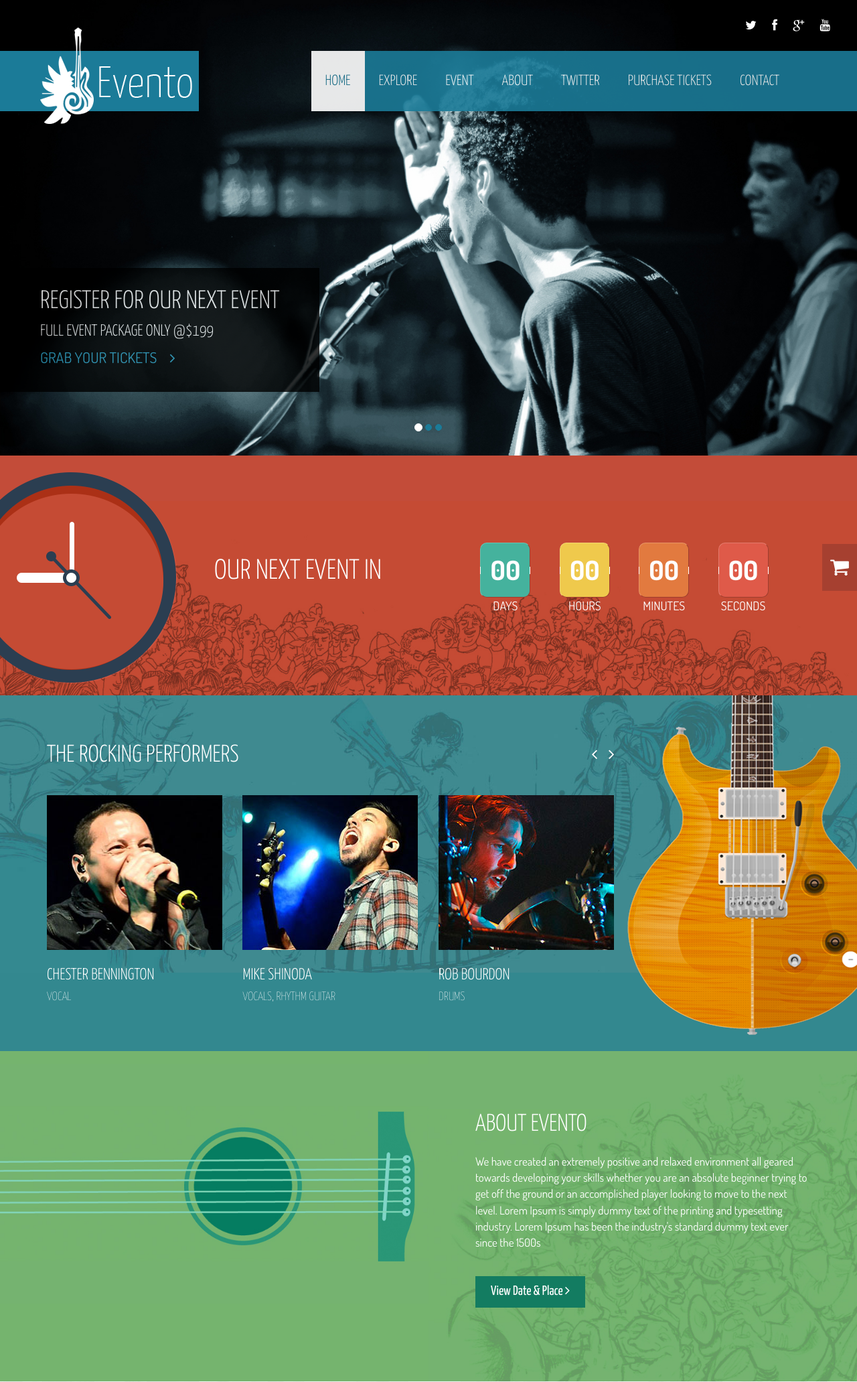
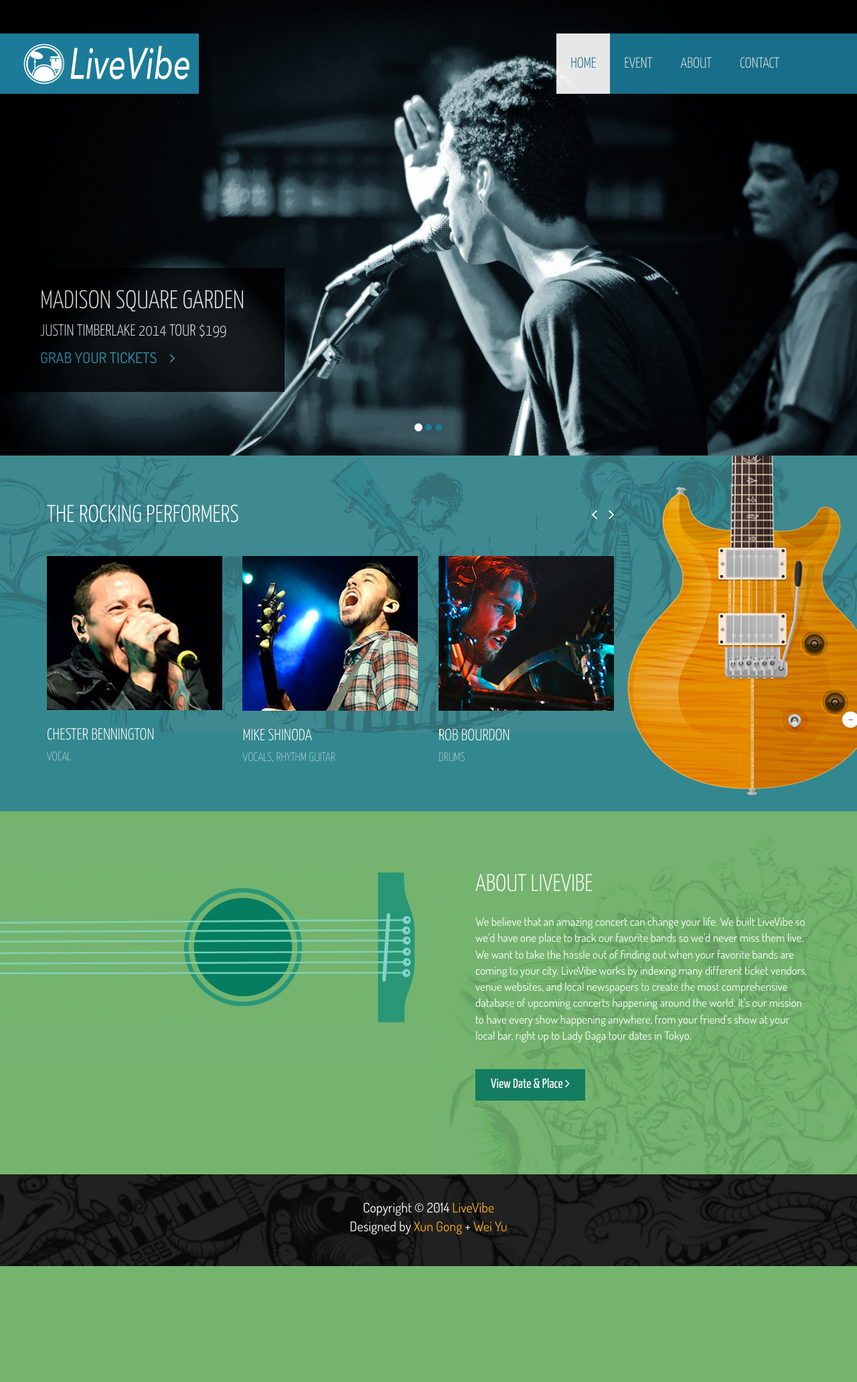
Before and after one commit to yirui123/LiveVibe, a PHP site: page / in a window 1280 px wide. Shown: the top 2063 px of the page at 67% size. After the commit the page ends 1890 px from the top, so only its background shows below. Run offline with PHP 8.4, Linux system fonts and the light colour scheme; some libraries are stand-ins or nearby versions.

Commit message:
index page almost done

```diff
--- a/css/main.css
+++ b/css/main.css
@@ -111,7 +111,8 @@
 
 .navbar-brand img {
   position: absolute;
-  top: -35px;
+  top: 15px;
+  left: 35px;
 }
 
 .navbar-right {
--- a/index.html
+++ b/index.html
@@ -1,26 +1,26 @@
+<!-- Project: LiveVibe
+Author: Xun Gong, Wei Yu
+Date: Dec 4th, 2014 -->
+
+<!-- PHP and manipulate with livevibe database -->
+<?php
+// Declare variables need to be presented in HTML below
+
+?>
+
 <!DOCTYPE html>
 <html lang="en">
 <head>
     <meta charset="utf-8">
     <meta name="viewport" content="width=device-width, initial-scale=1.0">
     <meta name="description" content="">
-    <meta name="author" content="Xun Gong   Wei Yu">
-    <title>Evento | Free Onepage Event Template | ShapeBootstrap</title>
+    <meta name="author" content="Xun Gong + Wei Yu">
+    <title>LiveVibe | CS6083 Database Project</title>
     <link href="css/bootstrap.min.css" rel="stylesheet">
     <link href="css/font-awesome.min.css" rel="stylesheet">
 	<link href="css/main.css" rel="stylesheet">
 	<link href="css/animate.css" rel="stylesheet">
 	<link href="css/responsive.css" rel="stylesheet">
-
-    <!--[if lt IE 9]>
-	    <script src="js/html5shiv.js"></script>
-	    <script src="js/respond.min.js"></script>
-    <![endif]-->
-    <link rel="shortcut icon" href="images/ico/favicon.ico">
-    <link rel="apple-touch-icon-precomposed" sizes="144x144" href="images/ico/apple-touch-icon-144-precomposed.png">
-    <link rel="apple-touch-icon-precomposed" sizes="114x114" href="images/ico/apple-touch-icon-114-precomposed.png">
-    <link rel="apple-touch-icon-precomposed" sizes="72x72" href="images/ico/apple-touch-icon-72-precomposed.png">
-    <link rel="apple-touch-icon-precomposed" href="images/ico/apple-touch-icon-57-precomposed.png">
 </head><!--/head-->
 
 <body>
@@ -28,12 +28,7 @@
 		<div class="main-nav">
 			<div class="container">
 				<div class="header-top">
-					<div class="pull-right social-icons">
-						<a href="#"><i class="fa fa-twitter"></i></a>
-						<a href="#"><i class="fa fa-facebook"></i></a>
-						<a href="#"><i class="fa fa-google-plus"></i></a>
-						<a href="#"><i class="fa fa-youtube"></i></a>
-					</div>
+				<!-- deleted social icon -->
 				</div>
 		        <div class="row">
 		            <div class="navbar-header">
@@ -50,12 +45,9 @@
 		            <div class="collapse navbar-collapse">
 		                <ul class="nav navbar-nav navbar-right">
 		                    <li class="scroll active"><a href="#home">Home</a></li>
-		                    <li class="scroll"><a href="#explore">Explore</a></li>
-		                    <li class="scroll"><a href="#event">Event</a></li>
+                    		<li class="scroll"><a href="#event">Event</a></li>
 		                    <li class="scroll"><a href="#about">About</a></li>
-		                    <li class="no-scroll"><a href="#twitter">Twitter</a></li>
-		                    <li><a class="no-scroll" href="#" target="_blank">PURCHASE TICKETS</a></li>
-		                    <li class="scroll"><a href="#contact">Contact</a></li>
+							<li class="scroll"><a href="#contact">Contact</a></li>
 		                </ul>
 		            </div>
 		        </div>
@@ -75,24 +67,24 @@
 				<div class="item active">
 					<img class="img-responsive" src="images/slider/bg1.jpg" alt="slider">
 					<div class="carousel-caption">
-						<h2>register for our next event </h2>
-						<h4>full event package only @$199</h4>
+						<h2>Madison Square Garden </h2>
+						<h4>Justin Timberlake 2014 Tour $199</h4>
 						<a href="#contact">GRAB YOUR TICKETS <i class="fa fa-angle-right"></i></a>
 					</div>
 				</div>
 				<div class="item">
 					<img class="img-responsive" src="images/slider/bg2.jpg" alt="slider">
 					<div class="carousel-caption">
-						<h2>register for our next event </h2>
-						<h4>full event package only @$199</h4>
+						<h2>Music Hall of Williamsburg </h2>
+						<h4>Billy Joel: Untouchable Rim Live $159</h4>
 						<a href="#contact">GRAB YOUR TICKETS <i class="fa fa-angle-right"></i></a>
 					</div>
 				</div>
 				<div class="item">
 					<img class="img-responsive" src="images/slider/bg3.jpg" alt="slider">
 					<div class="carousel-caption">
-						<h2>register for our next event </h2>
-						<h4>full event package only @$199</h4>
+						<h2>Radio City Music Hall </h2>
+						<h4>Lincoln Park Farewell Concert $280</h4>
 						<a href="#contact" >GRAB YOUR TICKETS <i class="fa fa-angle-right"></i></a>
 					</div>
 				</div>
@@ -100,42 +92,6 @@
 		</div>
     </section>
 	<!--/#home-->
-
-	<section id="explore">
-		<div class="container">
-			<div class="row">
-				<div class="watch">
-					<img class="img-responsive" src="images/watch.png" alt="">
-				</div>
-				<div class="col-md-4 col-md-offset-2 col-sm-5">
-					<h2>our next event in</h2>
-				</div>
-				<div class="col-sm-7 col-md-6">
-					<ul id="countdown">
-						<li>
-							<span class="days time-font">00</span>
-							<p>days </p>
-						</li>
-						<li>
-							<span class="hours time-font">00</span>
-							<p class="">hours </p>
-						</li>
-						<li>
-							<span class="minutes time-font">00</span>
-							<p class="">minutes</p>
-						</li>
-						<li>
-							<span class="seconds time-font">00</span>
-							<p class="">seconds</p>
-						</li>
-					</ul>
-				</div>
-			</div>
-			<div class="cart">
-				<a href="#"><i class="fa fa-shopping-cart"></i> <span>Purchase Tickets</span></a>
-			</div>
-		</div>
-	</section><!--/#explore-->
 
 	<section id="event">
 		<div class="container">
@@ -211,145 +167,16 @@
 			<img class="img-responsive" src="images/guitar2.jpg" alt="guitar">
 		</div>
 		<div class="about-content">
-					<h2>About Evento</h2>
-					<p>We have created an extremely positive and relaxed environment all geared towards developing your skills whether you are an absolute beginner trying to get off the ground or an accomplished player looking to move to the next level. Lorem Ipsum is simply dummy text of the printing and typesetting industry. Lorem Ipsum has been the industry's standard dummy text ever since the 1500s</p>
+					<h2>About LiveVibe</h2>
+					<p>We believe that an amazing concert can change your life. We built LiveVibe so we’d have one place to track our favorite bands so we’d never miss them live. We want to take the hassle out of finding out when your favorite bands are coming to your city. LiveVibe works by indexing many different ticket vendors, venue websites, and local newspapers to create the most comprehensive database of upcoming concerts happening around the world. It’s our mission to have every show happening anywhere, from your friend’s show at your local bar, right up to Lady Gaga tour dates in Tokyo.</p>
 					<a href="#" class="btn btn-primary">View Date & Place <i class="fa fa-angle-right"></i></a>
-
 		</div>
 	</section><!--/#about-->
-
-	<section id="twitter">
-		<div id="twitter-feed" class="carousel slide" data-interval="false">
-			<div class="twit">
-				<img class="img-responsive" src="images/twit.png" alt="twit">
-			</div>
-			<div class="row">
-				<div class="col-sm-6 col-sm-offset-3">
-					<div class="text-center carousel-inner center-block">
-						<div class="item active">
-							<img src="images/twitter/twitter1.png" alt="">
-							<p>In hac habitasse platea dictumst. Nam pulvinar, odio sed rhoncus suscipit </p>
-							<a href="#">http://t.co/yY7s1IfrAb 2 days ago</a>
-						</div>
-						<div class="item">
-							<img src="images/twitter/twitter2.png" alt="">
-							<p>In hac habitasse platea dictumst. Nam pulvinar, odio sed rhoncus suscipit </p>
-							<a href="#">http://t.co/yY7s1IfrAb 2 days ago</a>
-						</div>
-						<div class="item">
-							<img src="images/twitter/twitter3.png" alt="">
-							<p>In hac habitasse platea dictumst. Nam pulvinar, odio sed rhoncus suscipit </p>
-							<a href="#">http://t.co/yY7s1IfrAb 2 days ago</a>
-						</div>
-					</div>
-					<a class="twitter-control-left" href="#twitter-feed" data-slide="prev"><i class="fa fa-angle-left"></i></a>
-					<a class="twitter-control-right" href="#twitter-feed" data-slide="next"><i class="fa fa-angle-right"></i></a>
-				</div>
-			</div>
-		</div>
-	</section><!--/#twitter-feed-->
-
-	<section id="sponsor">
-		<div id="sponsor-carousel" class="carousel slide" data-interval="false">
-			<div class="container">
-				<div class="row">
-					<div class="col-sm-10">
-						<h2>Sponsors</h2>
-						<a class="sponsor-control-left" href="#sponsor-carousel" data-slide="prev"><i class="fa fa-angle-left"></i></a>
-						<a class="sponsor-control-right" href="#sponsor-carousel" data-slide="next"><i class="fa fa-angle-right"></i></a>
-						<div class="carousel-inner">
-							<div class="item active">
-								<ul>
-									<li><a href="#"><img class="img-responsive" src="images/sponsor/sponsor1.png" alt=""></a></li>
-									<li><a href="#"><img class="img-responsive" src="images/sponsor/sponsor2.png" alt=""></a></li>
-									<li><a href="#"><img class="img-responsive" src="images/sponsor/sponsor3.png" alt=""></a></li>
-									<li><a href="#"><img class="img-responsive" src="images/sponsor/sponsor4.png" alt=""></a></li>
-									<li><a href="#"><img class="img-responsive" src="images/sponsor/sponsor5.png" alt=""></a></li>
-									<li><a href="#"><img class="img-responsive" src="images/sponsor/sponsor6.png" alt=""></a></li>
-								</ul>
-							</div>
-							<div class="item">
-								<ul>
-									<li><a href="#"><img class="img-responsive" src="images/sponsor/sponsor6.png" alt=""></a></li>
-									<li><a href="#"><img class="img-responsive" src="images/sponsor/sponsor5.png" alt=""></a></li>
-									<li><a href="#"><img class="img-responsive" src="images/sponsor/sponsor4.png" alt=""></a></li>
-									<li><a href="#"><img class="img-responsive" src="images/sponsor/sponsor3.png" alt=""></a></li>
-									<li><a href="#"><img class="img-responsive" src="images/sponsor/sponsor2.png" alt=""></a></li>
-									<li><a href="#"><img class="img-responsive" src="images/sponsor/sponsor1.png" alt=""></a></li>
-								</ul>
-							</div>
-						</div>
-					</div>
-				</div>
-			</div>
-			<div class="light">
-				<img class="img-responsive" src="images/light.png" alt="">
-			</div>
-		</div>
-	</section><!--/#sponsor-->
-
-	<section id="contact">
-		<div id="map">
-			<div id="gmap-wrap">
-	 			<div id="gmap">
-	 			</div>
-	    	</div>
-		</div><!--/#map-->
-		<div class="contact-section">
-			<div class="ear-piece">
-				<img class="img-responsive" src="images/ear-piece.png" alt="">
-			</div>
-			<div class="container">
-				<div class="row">
-					<div class="col-sm-3 col-sm-offset-4">
-						<div class="contact-text">
-							<h3>Contact</h3>
-							<address>
-								E-mail: promo@party.com<br>
-								Phone: +1 (123) 456 7890<br>
-								Fax: +1 (123) 456 7891
-							</address>
-						</div>
-						<div class="contact-address">
-							<h3>Contact</h3>
-							<address>
-								Unit C2, St.Vincent's Trading Est.,<br>
-								Feeder Road,<br>
-								Bristol, BS2 0UY<br>
-								United Kingdom
-							</address>
-						</div>
-					</div>
-					<div class="col-sm-5">
-						<div id="contact-section">
-							<h3>Send a message</h3>
-					    	<div class="status alert alert-success" style="display: none"></div>
-					    	<form id="main-contact-form" class="contact-form" name="contact-form" method="post" action="sendemail.php">
-					            <div class="form-group">
-					                <input type="text" name="name" class="form-control" required="required" placeholder="Name">
-					            </div>
-					            <div class="form-group">
-					                <input type="email" name="email" class="form-control" required="required" placeholder="Email ID">
-					            </div>
-					            <div class="form-group">
-					                <textarea name="message" id="message" required="required" class="form-control" rows="4" placeholder="Enter your message"></textarea>
-					            </div>
-					            <div class="form-group">
-					                <button type="submit" class="btn btn-primary pull-right">Send</button>
-					            </div>
-					        </form>
-					    </div>
-					</div>
-				</div>
-			</div>
-		</div>
-	</section>
-    <!--/#contact-->
 
     <footer id="footer">
         <div class="container">
             <div class="text-center">
-                <p> Copyright  &copy;2014<a target="_blank" href="http://shapebootstrap.net/"> Evento </a>Theme. All Rights Reserved. <br> Designed by <a target="_blank" href="http://shapebootstrap.net/">ShapeBootstrap</a></p>
+                <p> Copyright &copy; 2014<a href="https://github.com/CS6083-DB-Project" target="_blank"> LiveVibe </a> <br> Designed by <a href="https://github.com/xun-gong" target="_blank">Xun Gong</a> + <a href="https://github.com/monofish" target="_blank">Wei Yu</a> </p>
             </div>
         </div>
     </footer>
@@ -361,7 +188,6 @@
   	<script type="text/javascript" src="js/gmaps.js"></script>
 	<script type="text/javascript" src="js/smoothscroll.js"></script>
     <script type="text/javascript" src="js/jquery.parallax.js"></script>
-    <script type="text/javascript" src="js/coundown-timer.js"></script>
     <script type="text/javascript" src="js/jquery.scrollTo.js"></script>
     <script type="text/javascript" src="js/jquery.nav.js"></script>
     <script type="text/javascript" src="js/main.js"></script>
--- a/js/main.js
+++ b/js/main.js
@@ -1,10 +1,5 @@
 jQuery(function($) {'use strict',
 
-	//Countdown js
-	 $("#countdown").countdown({
-			date: "10 july 2014 12:00:00",
-			format: "on"
-		},
 
 		function() {
 			// callback function
@@ -75,11 +70,11 @@
 
 	map = new GMaps({
 		el: '#gmap',
-		lat: 43.04446,
-		lng: -76.130791,
+		lat: 40.7903,
+		lng: 73.9597,
 		scrollwheel:false,
-		zoom: 16,
-		zoomControl : false,
+		zoom: 20,
+		zoomControl : true,
 		panControl : false,
 		streetViewControl : false,
 		mapTypeControl: false,
@@ -89,8 +84,8 @@
 
 	var image = 'images/map-icon.png';
 	map.addMarker({
-		lat: 43.04446,
-		lng: -76.130791,
+		lat: 40.7903,
+		lng: 73.9597,
 		icon: image,
 		animation: google.maps.Animation.DROP,
 		verticalAlign: 'bottom',
```
Also changed, not shown: images/logo.png, images/sponsor/sponsor1.png (deleted), images/sponsor/sponsor2.png (deleted), images/sponsor/sponsor3.png (deleted), images/sponsor/sponsor4.png (deleted), images/sponsor/sponsor5.png (deleted), images/sponsor/sponsor6.png (deleted), images/twitter/twitter1.png (deleted), images/twitter/twitter2.png (deleted), images/twitter/twitter3.png (deleted).
